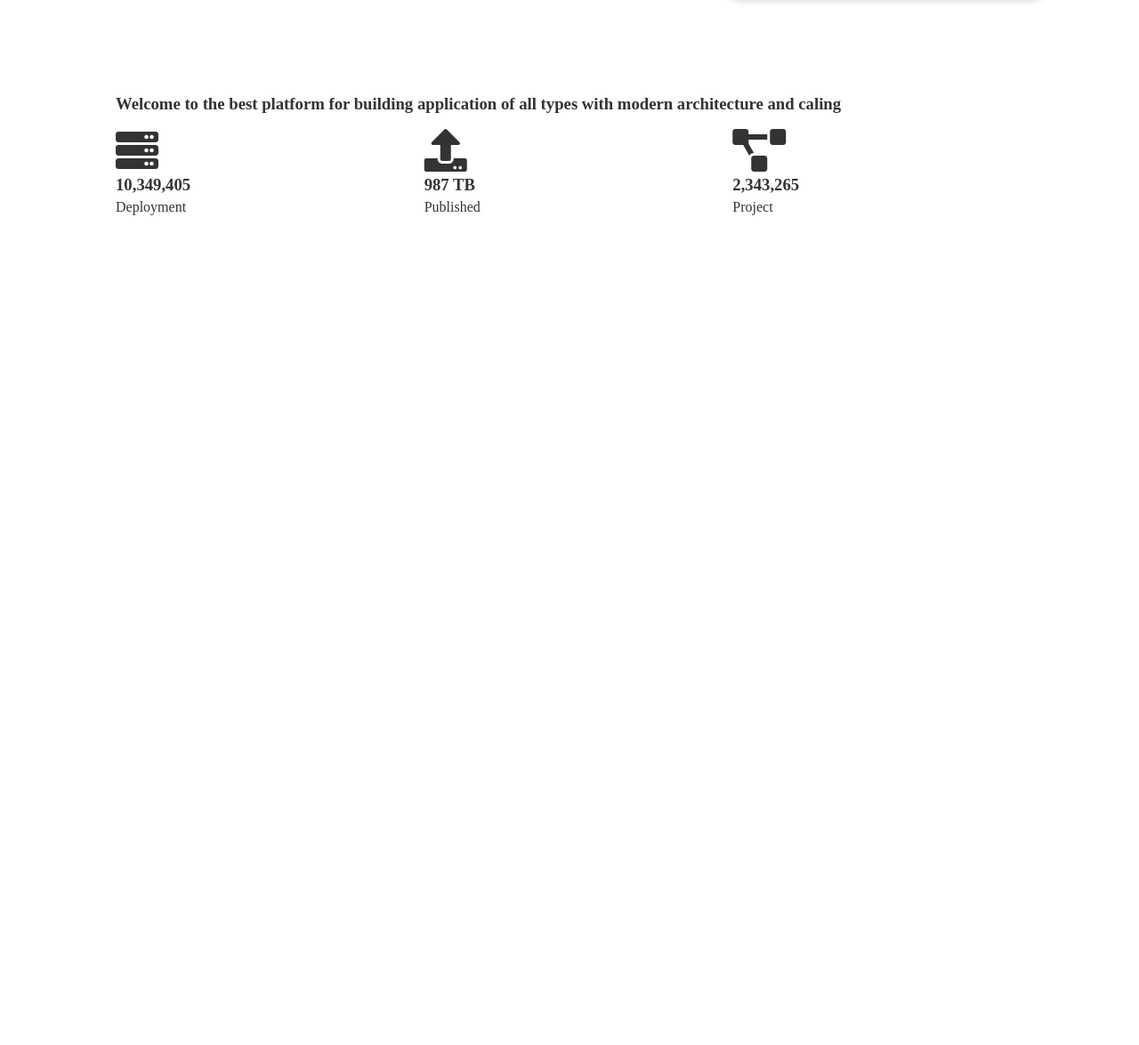
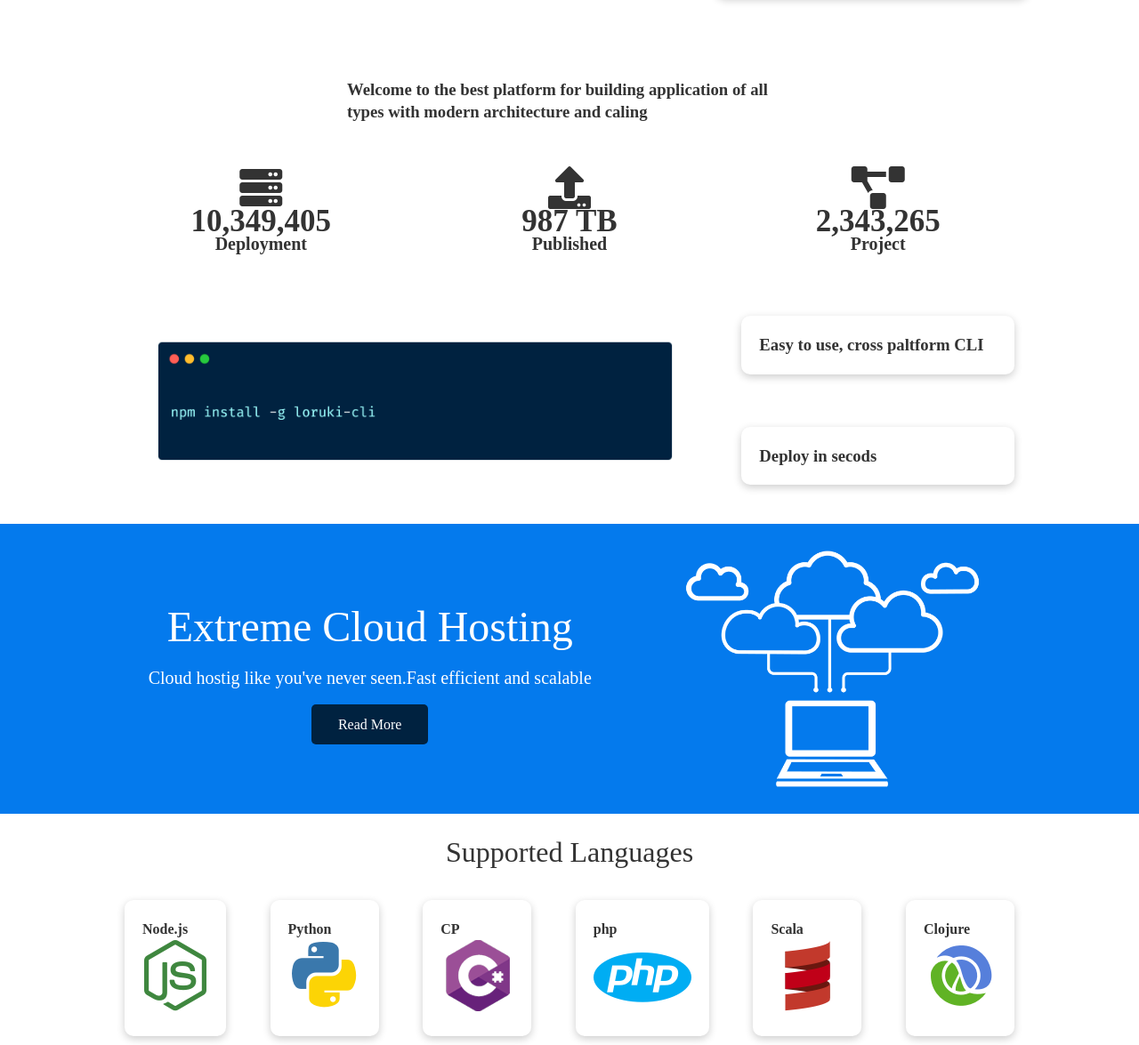
Before and after one commit to hekig/first-website, a plain HTML site: page index.html in a window 1280 px wide. Shown: the part 508-1683 px from the top of the page at 89% size. Before the commit the page ends 800 px from the top, so only its background shows below. Drawn offline with Linux system fonts and the light colour scheme.

Commit message:
Add Programming Language

```diff
--- a/css/style.css
+++ b/css/style.css
@@ -1,7 +1,10 @@
 @import url("https://fonts.googleapis.com/css2?family=Lato:wght@100&display=swap");
 
 :root {
-  --primary--color: #047aed;
+  --primary-color: #047aed;
+  --secondary-color: #1c3fa8;
+  --dark-color: #002240;
+  --light-color: #f4f4f4;
 }
 * {
   box-sizing: border-box;
@@ -32,7 +35,7 @@ img {
 }
 
 .navbar {
-  background-color: var(--primary--color);
+  background-color: var(--primary-color);
   color: #fff;
   height: 70px;
 }
@@ -65,7 +68,7 @@ img {
 }
 .showcase {
   height: 400px;
-  background-color: var(--primary--color);
+  background-color: var(--primary-color);
   color: #fff;
   position: relative;
 }
@@ -103,14 +106,16 @@ img {
 .showcas-form input:focus {
   outline: none;
 }
+
 .grid {
   display: grid;
   grid-template-columns: repeat(3, 1fr);
   gap: 20px;
-  justify-content: cneter;
+  justify-content: center;
   align-items: center;
   height: 100%;
 }
+
 .card {
   background-color: #fff;
   color: #333;
@@ -136,6 +141,59 @@ img {
 .btn:hover {
   transform: scale(0.98);
 }
+
+.bg-primary,
+.btn-primary {
+  background-color: var(--primary-color);
+  color: #fff;
+}
+.bg-secondary,
+.btn-secondary {
+  background-color: var(--secondary-color);
+  color: #fff;
+}
+.bg-dark,
+.btn-dark {
+  background-color: var(--dark-color);
+  color: #fff;
+}
+.bg-light,
+.btn-light {
+  background-color: var(--light-color);
+  color: #333;
+}
+.lead {
+  font-size: 20px;
+}
+.stats {
+  padding-top: 100px;
+}
+.stats .grid h3 {
+  font-size: 35px;
+}
+.stats .grid p {
+  font-size: 20px;
+  font-weight: bold;
+}
+.stats-heading {
+  max-width: 500px;
+  margin: auto;
+}
+.sm {
+  font-size: 1rem;
+}
+.md {
+  font-size: 2rem;
+}
+.lg {
+  font-size: 3rem;
+}
+.xl {
+  font-size: 4rem;
+}
+.text-center {
+  text-align: center;
+}
 .showcase::before,
 .showcase::after {
   content: "";
@@ -150,10 +208,6 @@ img {
   -moz-transform: skewY(-3deg);
   -ms-transform: skewY(-3deg);
 }
-.stats {
-  padding-top: 100px;
-}
-
 .my-1 {
   margin: 1rem 0;
 }
@@ -163,6 +217,82 @@ img {
 .my-3 {
   margin: 2rem 0;
 }
+.my-4 {
+  margin: 3rem 0;
+}
 .my-5 {
   margin: 4rem 0;
 }
+.m-1 {
+  margin: 1rem;
+}
+.m-2 {
+  margin: 1.5rem;
+}
+
+.m-3 {
+  margin: 2rem;
+}
+
+.m-4 {
+  margin: 3rem;
+}
+.m-5 {
+  margin: 4rem;
+}
+.py-1 {
+  padding: 1.5rem 0;
+}
+.py-2 {
+  padding: 1rem 0;
+}
+
+.py-3 {
+  padding: 2rem 0;
+}
+
+.py-4 {
+  padding: 3rem 0;
+}
+.py-5 {
+  padding: 4rem 0;
+}
+.p-1 {
+  padding: 1rem;
+}
+.p-2 {
+  padding: 1.5rem;
+}
+
+.p-3 {
+  padding: 2rem;
+}
+
+.p-4 {
+  padding: 3rem;
+}
+.p-5 {
+  padding: 4rem;
+}
+.stats-heading {
+  max-width: 500px;
+  margin: auto;
+}
+.stats .grid h3 {
+  font-size: 35px;
+}
+.stats .grid p {
+  font-size: 20px;
+  font-weight: bold;
+}
+.cli .grid {
+  grid-template-columns: repeat(3, 1fr);
+  grid-template-rows: repeat(2, 1fr);
+}
+.cli .grid > *:first-child {
+  grid-column: 1 / span 2;
+  grid-row: 1 / span 2;
+}
+.cloud .grid {
+  grid-template-columns: 4fr 3fr;
+}
--- a/index.html
+++ b/index.html
@@ -75,5 +75,67 @@
           </div>
       </div>
   </section>
+
+  <section class="cli">
+    <div class="container grid">
+    <img src="images/cli.png" alt="">
+    <div class="card">
+    <h3>Easy to use, cross paltform CLI</h3>
+          </div>
+          <div class="card">
+            <h3>Deploy in secods</h3>
+          </div>
+  </section>
+
+  <section class="cloud bg-primary my-2 py-2">
+          <div class="container grid">
+            <div class="text-center">
+             <h2 class="lg">Extreme Cloud Hosting</h2>
+      <p class="lead my-1">Cloud hostig like you've never seen.Fast efficient and scalable</p>
+             <a href="features.html" class="btn btn-dark">Read More</a>
+    </div>
+   <img src="images/cloud.png" alt="">
+  </div>
+  </section>
+
+  <section class="languages">
+    <h2 class="md text-center my-2">
+      Supported Languages
+    </h2>
+
+
+
+
+
+
+    <div class="container flex">
+      <div class="card">
+        <h4>Node.js</h4>
+        <img src="images/logos/node.png" alt="">
+      </div>
+        <div class="card">
+          <h4>Python</h4>
+          <img src="images/logos/python.png" alt="">
+        </div>
+        <div class="card">
+          <h4>CP</h4>
+          <img src="images/logos/csharp.png" alt="">
+        </div>
+        <div class="card">
+          <h4>php</h4>
+          <img src="images/logos/php.png" alt="">
+        </div>
+        <div class="card">
+          <h4>Scala</h4>
+          <img src="images/logos/scala.png" alt="">
+          </div>
+          <div class="card">
+            <h4>Clojure</h4>
+            <img src="images/logos/clojure.png" alt="">
+
+
+    </div>
+
+  </section>
 </body>
 </html>
```
Also changed, not shown: images/cli.png (added), images/cloud.png (added), images/docs.png (added), images/favicon.png (added), images/logos/clojure.png (added), images/logos/csharp.png (added), images/logos/go.png (added), images/logos/node.png (added), images/logos/php.png (added), images/logos/python.png (added), images/logos/ruby.png (added), images/logos/scala.png (added), images/npm.png (added), images/server.png (added), 1 more files.
